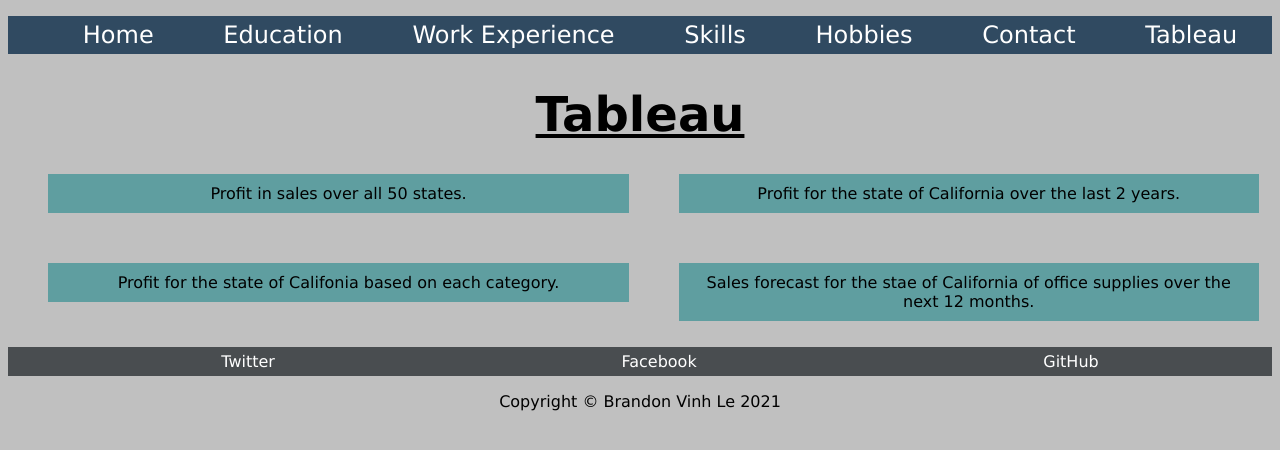
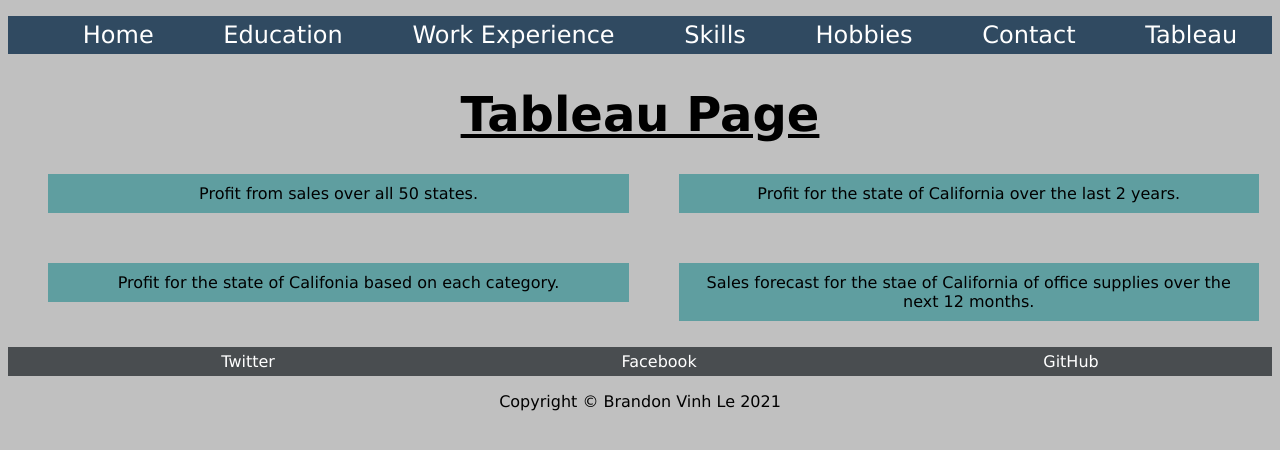
Before and after one commit to brandonvinhquangle/Resume, a plain HTML site: page html/tableau.html in a window 1280 px wide. Drawn offline with Linux system fonts and the light colour scheme.

Commit message:
Update Tableau Page Title

```diff
--- a/html/tableau.html
+++ b/html/tableau.html
@@ -27,7 +27,7 @@
 
         <!-- Page Header-->
         <header>
-            <h1>Tableau</h1>
+            <h1>Tableau Page</h1>
         </header>
 
         <!-- Main Content-->
@@ -47,7 +47,7 @@
                         <param name='display_count' value='yes' />
                         <param name='language' value='en-US' />
                     </object>
-                    <figcaption class='caption'>Profit in sales over all 50 states.</figcaption>
+                    <figcaption class='caption'>Profit from sales over all 50 states.</figcaption>
                 </div>
                 <script type='text/javascript'>
                     var divElement = document.getElementById('viz1639254420953');
```
